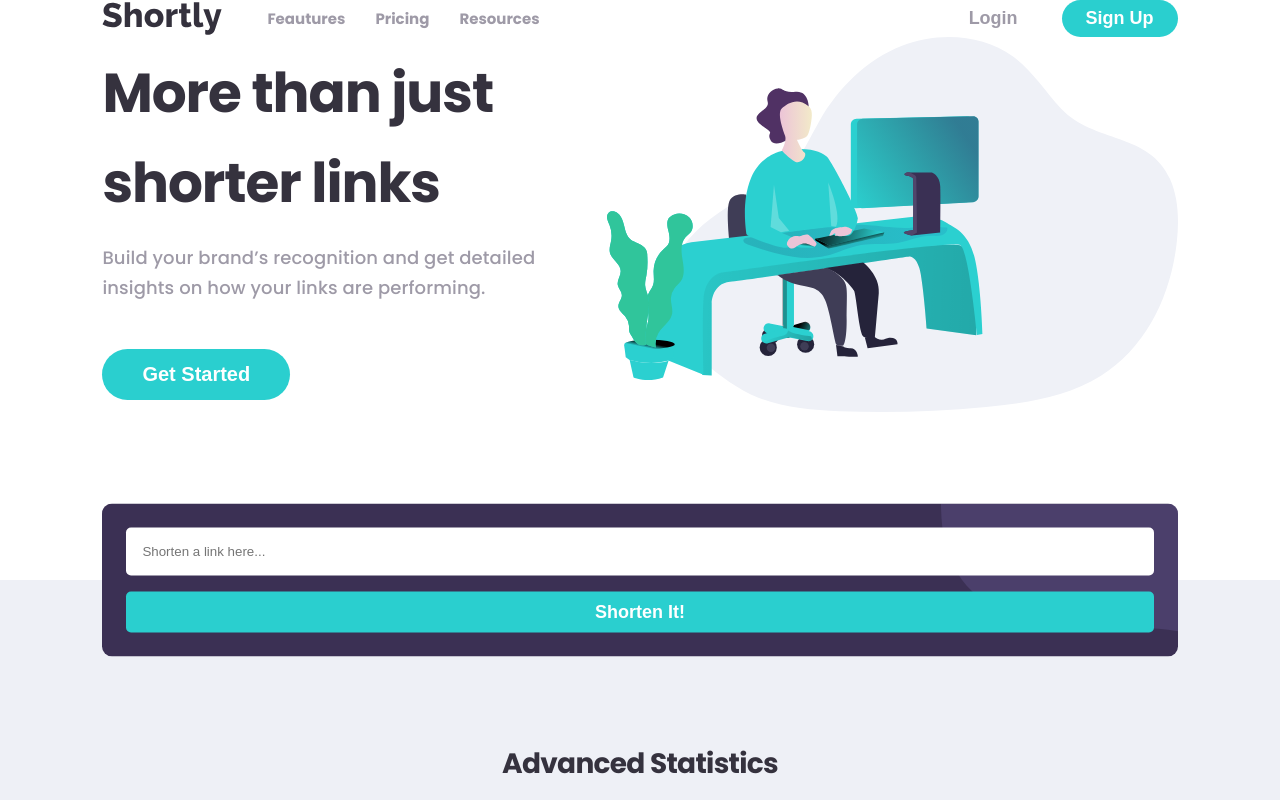
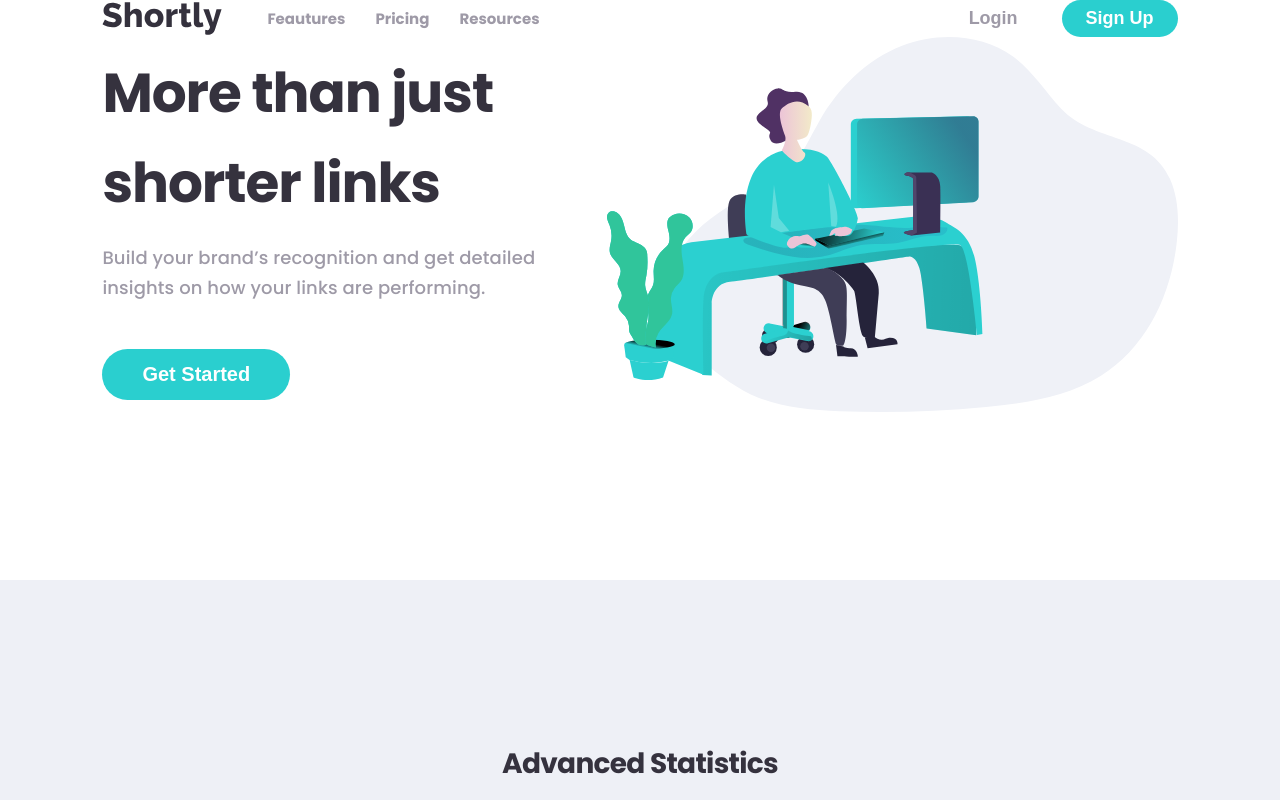
Before and after one commit to BreakingDev24/url-shortening-api-landing-page, a React (Vite) app: page / in a window 1280 px wide. Shown: the top 800 px of the page. Built offline with nearby package versions, Linux system fonts and the light colour scheme.

Commit message:
refactor(Hero): remove unused form elements from Hero component
- Eliminated the form container and its associated input and button elements.
- This change simplifies the Hero component and improves readability.

```diff
--- a/src/components/Hero/Hero.tsx
+++ b/src/components/Hero/Hero.tsx
@@ -17,14 +17,6 @@ export default function Hero() {
               Get Started
             </Button>
           </div>
-          <div className={style.formContainer}>
-            <form action="">
-              <input type="text" placeholder="Shorten a link here..." />
-              <Button variant="secondary" type="submit">
-                Shorten It!
-              </Button>
-            </form>
-          </div>
         </div>
       </div>
     </section>
```
